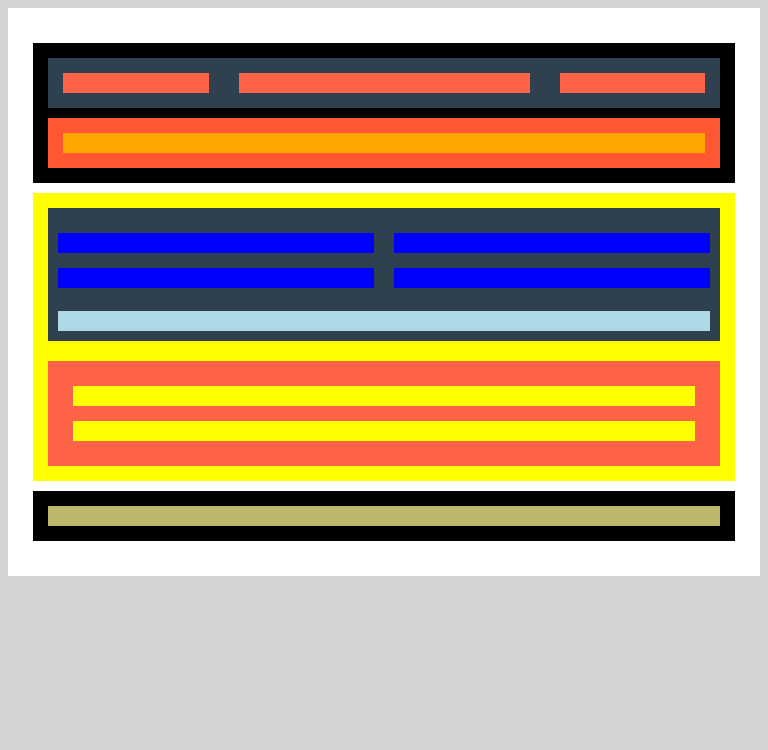
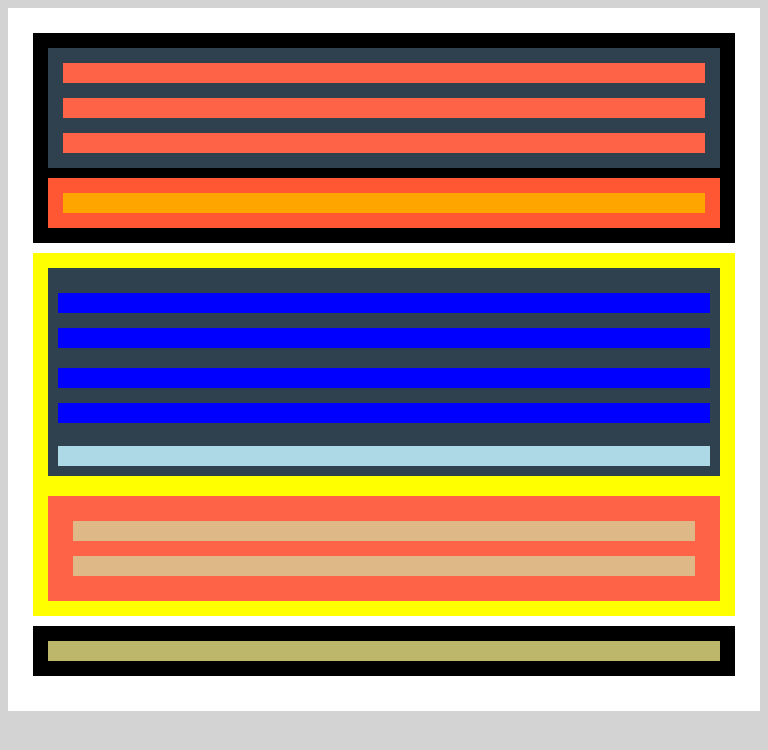
Before and after one commit to Ezequiel-MO/S1Flex, a plain HTML site: page Nivell1/index.html in a window 768 px wide. Drawn offline with Linux system fonts and the light colour scheme.

Commit message:
ADD: Solution to Exercise 3

```diff
--- a/Nivell1/index.html
+++ b/Nivell1/index.html
@@ -5,7 +5,7 @@
     <meta http-equiv="X-UA-Compatible" content="IE=edge">
     <meta name="viewport" content="width=device-width, initial-scale=1.0">
     <link rel="stylesheet" href="styles.css">
-    <title>Exercici1</title>
+    <title>Nivell 1</title>
 </head>
 <body>
     <section>
--- a/Nivell1/styles.css
+++ b/Nivell1/styles.css
@@ -40,6 +40,7 @@ body{
 
 .upperLower{
     margin: 15px;
+
 }
 
 .upperLower-center{
@@ -107,7 +108,8 @@ body{
 @media only screen
   and (min-width: 768px)
   and (max-width: 1024px)
- /*  and (-webkit-min-device-pixel-ratio: 2) */ {
+ {
+     /* For iPad: */
    .middle{
     border: 15px solid yellow;
     flex-direction: column;
@@ -117,4 +119,50 @@ body{
       border-left: none;
       border-top: 20px solid yellow;
    }
+
+   .bar-yellow{
+       background-color: burlywood;
+   }
 }
+
+@media only screen and (max-width: 768px) {
+    /* For mobile phones: */
+    .upper{
+        margin: 0;
+        display: flex;
+        flex-direction: column;
+    }
+    .upperLower{
+        background-color: tomato;
+    }
+    .upperUpper{
+        display : block;
+    }
+
+    .middle{
+        display: flex;
+        flex-direction: column;
+        border: 15px solid yellow;
+    }
+    .middleRight{
+        border-left: 0;
+        border-top: 20px solid yellow;
+    }
+    .middleLeft{
+        display: flex;
+        flex-direction: column;
+    }
+
+    .middleLeft-up{
+        display: flex;
+        flex-direction: column;
+    }
+
+    .bars-left{
+        margin-bottom: -10px;
+    }
+
+    .bar-yellow{
+        background-color: burlywood;
+    }
+  }
```
